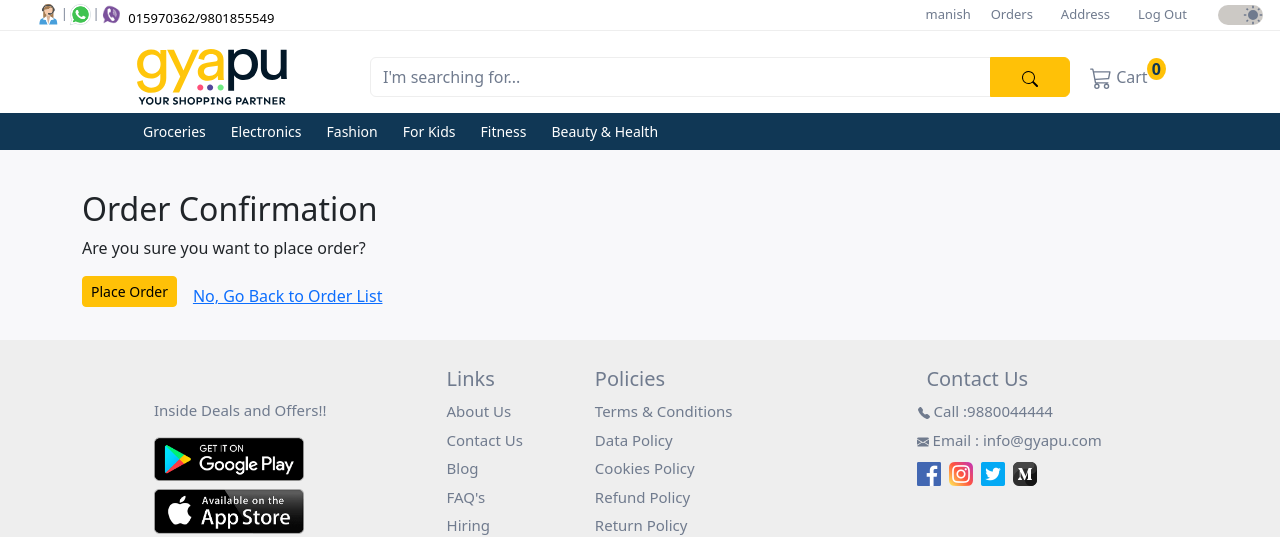
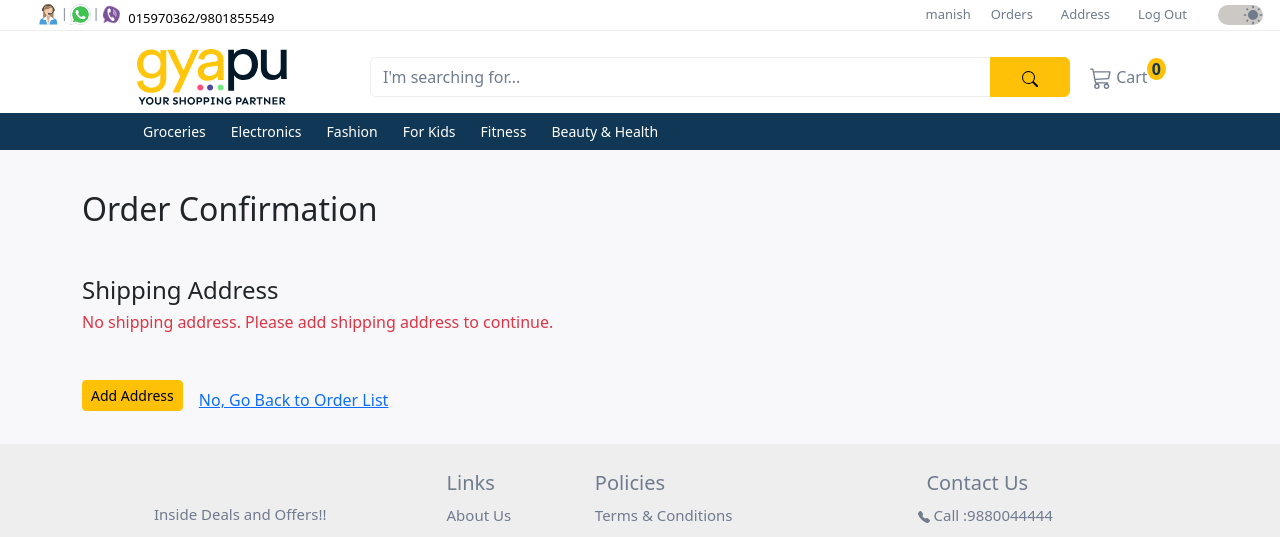
Before and after one commit to manish021124/ecommerce_django, a Django app: page /carts/checkout/ in a window 1280 px wide. Shown: the top 537 px of the page. Run offline with Django 5.2, Linux system fonts and the light colour scheme; a user stored in the database is signed in; data comes from the database, SQL or seed files in the repository; both versions use the stored data as it was after the commit.

Commit message:
made shipping address compulsory to place order, displayed shipping address in related templates

```diff
--- a/orders/models.py
+++ b/orders/models.py
@@ -7,6 +7,7 @@ from django.utils.timezone import now
 from django.utils.crypto import get_random_string
 from django.db.models import F, Sum, ExpressionWrapper, DecimalField
 from django.core.validators import MaxValueValidator
+from user.models import Address
 
 User = get_user_model()
 
@@ -30,6 +31,7 @@ class Order(models.Model):
   status = models.CharField(max_length=20, choices=STATUS_CHOICES, default='Pending')
   total_amount = models.DecimalField(max_digits=10, decimal_places=2)
   order_number = models.CharField(max_length=20, unique=True, editable=False)
+  shipping_address = models.ForeignKey(Address, on_delete=models.DO_NOTHING, null=True, blank=True, default=None)
 
   def __str__(self):
     return f"Order #{self.order_number} - {self.user.username}"
--- a/orders/templates/orders/order_confirmation.html
+++ b/orders/templates/orders/order_confirmation.html
@@ -2,15 +2,38 @@
 {% block title %} Confirm Order {% endblock title %}
 
 {% block content%}
-<h2>Order Confirmation</h2>
+<h2 class="mb-5">Order Confirmation</h2>
 <div class="mb-3">
-  <p>Are you sure you want to place order?</p>
-  <div class="d-flex">
-    <form method="post">
-      {% csrf_token %}
-      <button type="submit" name="confirm_order" class="btn btn-sm btn-warning">Place Order</button>
-    </form>
-    <a href="{% url 'cart_detail' %}" class="ms-3 mt-2">No, Go Back to Order List</a>
-  </div>
+  <form method="post">
+    {% csrf_token %}
+    <div class="mb-5">
+      <h4>Shipping Address</h4>
+        {% if addresses %}
+          <table class="table">
+            {% for address in addresses %}
+              <tr>
+                <td>
+                  <label>
+                    <input type="radio" name="selected_address" value="{{ address.id }}" {% if forloop.first %}checked{% endif %}>
+                    {{address.user.full_name }}--> {{ address.province }}, {{ address.city }}-{{ address.tole }}, {{ address.area }}
+                  </label>
+                </td>
+              </tr>
+            {% endfor %}
+          </table>
+        {% else %}
+          <h6 class="text-danger">No shipping address. Please add shipping address to continue.</h6>
+        {% endif %}
+    </div>
+
+    <div class="d-flex">
+      {% if addresses %}
+        <button type="submit" name="confirm_order" class="btn btn-sm btn-warning">Place Order</button>
+      {% else %}
+        <a href="{% url 'address_add' %}?source=checkout"><button class="btn btn-sm btn-warning">Add Address</button></a>
+      {% endif %}
+      <a href="{% url 'cart_detail' %}" class="ms-3 mt-2">No, Go Back to Order List</a>
+    </div>
+  </form>
 </div>
 {% endblock content %}
--- a/orders/templates/orders/order_detail.html
+++ b/orders/templates/orders/order_detail.html
@@ -7,6 +7,7 @@
   <p><strong>Order Number:</strong> {{ order.order_number }} </p>
   <p><strong>Date Ordered:</strong> {{ order.date_ordered }}</p>
   <p><strong>Status:</strong> {{ order.status }}</p>
+  <p><strong>Shipping Address:</strong> {{ order.shipping_address.province }}, {{ order.shipping_address.city }}-{{ order.shipping_address.tole }}, {{ order.shipping_address.area }}</p>
   {% if user_belong_to_store %}
   <p><strong>Ordered By:</strong><a href="{% url 'customer_profile_for_store' pk=order.user.id %}">{{ order.user }}</a></p>
   {% endif %}
--- a/orders/templates/orders/order_list_tab.html
+++ b/orders/templates/orders/order_list_tab.html
@@ -6,9 +6,9 @@
       <tr>
         <th>Order Number</th>
         <th>Date</th>
+        <th>Shipping Address</th>
         <th>Total Amount</th>
         <th></th>
-        {% comment %} <th>Status</th> {% endcomment %}
       </tr>
     </thead>
     <tbody>
@@ -16,8 +16,8 @@
         <tr>
           <td><a href="{% url 'order_detail' pk=order.pk %}">{{ order.order_number }}</a></td>
           <td>{{ order.date_ordered }}</td>
+          <td>{{ order.shipping_address.province }}, {{ order.shipping_address.city }}-{{ order.shipping_address.tole }}, {{ order.shipping_address.area }}</td>
           <td>{{ order.total_amount_override }}</td>
-          {% comment %} <td>{{ order.status }}</td> {% endcomment %}
           {% if order.status == 'Pending' or order.status == 'Processing' %}
             <td><a href="{% url 'order_cancel' pk=order.pk %}" class="btn btn-sm btn-danger">Cancel Order</a></td>
           {% else %}
@@ -26,7 +26,7 @@
         </tr>
       {% empty %}
         <tr>
-          <td colspan="4">No orders found.</td>
+          <td colspan="5">No orders found.</td>
         </tr>
       {% endfor %}
     </tbody>
--- a/orders/views.py
+++ b/orders/views.py
@@ -9,6 +9,8 @@ from django.contrib import messages
 from user.views import CustomerGroupRequiredMixin
 from django.contrib.auth.models import Group
 from django.db.models import Sum, F, ExpressionWrapper, DecimalField
+from user.forms import AddressRadioForm
+from user.models import Address
 
 class OrderListView(LoginRequiredMixin, ListView):
   model = Order
@@ -79,33 +81,41 @@ class CheckOutView(LoginRequiredMixin, CustomerGroupRequiredMixin, View):
   template_name = 'orders/order_confirmation.html'
 
   def get(self, request, *args, **kwargs):
-    return render(request, self.template_name)
+    # retrieve addresses belonging to the current user
+    addresses = request.user.address_set.all()
+    return render(request, self.template_name, {'addresses': addresses, 'address_form': AddressRadioForm()})
 
   def post(self, request, *args, **kwargs):
     try:
       if 'confirm_order' in request.POST:
-        order = Order.objects.create(user=request.user)
+        address_id = request.POST.get('selected_address')
+        if address_id:
+          order = Order.objects.create(user=request.user)
 
-        total_amount = order.calculate_total_amount()
-        order.total_amount = total_amount
+          total_amount = order.calculate_total_amount()
+          order.total_amount = total_amount
+          address = Address.objects.get(pk=address_id)
+          order.shipping_address = address
+          order.save()
 
-        order.save()
-
-        cart_items = request.user.cart.items.all()
-        for cart_item in cart_items:
-          OrderItem.objects.create(
-            order = order,
-            product = cart_item.product,
-            quantity = cart_item.quantity,
-            price = cart_item.price,
-            discount_percentage = cart_item.discount_percentage
-          )
-        # clear user's cart
-        request.user.cart.items.all().delete()
-        # delete the cart
-        request.user.cart.delete()
-        messages.success(request, 'Order added successfully.')
-        return redirect('/orders/')
+          cart_items = request.user.cart.items.all()
+          for cart_item in cart_items:
+            OrderItem.objects.create(
+              order = order,
+              product = cart_item.product,
+              quantity = cart_item.quantity,
+              price = cart_item.price,
+              discount_percentage = cart_item.discount_percentage
+            )
+          # clear user's cart
+          request.user.cart.items.all().delete()
+          # delete the cart
+          request.user.cart.delete()
+          messages.success(request, 'Order added successfully.')
+          return redirect('/orders/')
+        else:
+          messages.error(request, 'Please select a shipping address.')
+          return redirect('checkout')
       else:
         messages.error(request, 'Please confirm your order.')
         return redirect('cart_detail')
--- a/user/forms.py
+++ b/user/forms.py
@@ -120,3 +120,10 @@ class AddressAddForm(BaseAddressForm):
 
 class AddressUpdateForm(BaseAddressForm):
   pass
+
+
+# for adding address while placing order
+class AddressRadioForm(forms.ModelForm):
+  class Meta:
+    model = Address
+    fields = ['province', 'city', 'area', 'tole']
--- a/user/models.py
+++ b/user/models.py
@@ -78,13 +78,13 @@ class Profile(models.Model):
 
 class Address(models.Model):
   PROVINCE_CHOICES = (
-    ('Province 1', 'Koshi Province'),
-    ('Province 2', 'Madesh Province'),
-    ('Province 3', 'Bagmati Province'),
-    ('Province 4', 'Gandaki Province'),
-    ('Province 5', 'Lumbini Province'),
-    ('Province 6', 'Karnali Province'),
-    ('Province 7', 'Sudurpashchim Province'),
+    ('Koshi Province', 'Koshi Province'),
+    ('Madesh Province', 'Madesh Province'),
+    ('Bagmati Province', 'Bagmati Province'),
+    ('Gandaki Province', 'Gandaki Province'),
+    ('Lumbini Province', 'Lumbini Province'),
+    ('Karnali Province', 'Karnali Province'),
+    ('Sudurpashchim Province', 'Sudurpashchim Province'),
   )
   id = models.UUIDField(
     primary_key = True,
--- a/user/templates/address/list.html
+++ b/user/templates/address/list.html
@@ -19,7 +19,7 @@
       </tbody>
     </table>
   {% else %}
-    <p>Please add shipping address.</p>
+    <h4 class="text-danger">No address available.</h4>
   {% endif %}
 
 {% endblock %}
--- a/user/views.py
+++ b/user/views.py
@@ -10,7 +10,7 @@ from django.contrib.auth import login, authenticate, logout
 from django.contrib.auth.mixins import LoginRequiredMixin, UserPassesTestMixin
 from django.contrib.auth.models import Group
 from random import sample
-from django.db.models import Q
+from django.db.models import Q, Count
 from django.conf import settings
 from allauth.account.forms import ChangePasswordForm
 from django.http import HttpResponseRedirect, Http404
@@ -385,6 +385,11 @@ class AddressAddView(LoginRequiredMixin, CustomerGroupRequiredMixin, CreateView)
   def form_valid(self, form):
     form.instance.user = self.request.user
     messages.success(self.request, 'Address added successfully!')
+    # check if the source page parameter is present in the request
+    source = self.request.GET.get('source')
+    if source == 'checkout':
+      form.save()
+      return redirect(reverse('checkout'))
     return super().form_valid(form)
 
   def form_invalid(self, form):
@@ -408,6 +413,12 @@ class AddressUpdateView(LoginRequiredMixin, CustomerGroupRequiredMixin, UpdateVi
       return HttpResponseRedirect(success_url)
     return super().dispatch(request, *args, **kwargs)
 
+  def get(self, request, *args, **kwargs):
+    address = self.get_object()
+    order_count = address.order_set.count()
+    has_orders = order_count > 0
+    return render(request, self.template_name, {'form': self.get_form(), 'has_orders': has_orders, 'address': address})
+
   def form_valid(self, form):
     messages.success(self.request, "Address updated successfully!")
     return super().form_valid(form)
@@ -426,8 +437,14 @@ class AddressDeleteView(LoginRequiredMixin, CustomerGroupRequiredMixin, View):
   def post(self, request, pk):
     try:
       address = get_object_or_404(Address, pk=pk)
-      address.delete()
-      messages.success(request, f"Your address was deleted successfully.")
+      # check if the address is associated with any order
+      order_count = address.order_set.count()
+      has_orders = order_count > 0
+      if has_orders:
+        messages.error(request, "This address is associated with orders and cannot be deleted.")
+      else:
+        address.delete()
+        messages.success(request, f"Your address was deleted successfully.")
     except Exception as e:
       messages.error(request, f"An error occurred while deleting address: {str(e)}")
     return redirect(self.success_url)
```
Also changed, not shown: user/templates/address/update.html (+6 -4 lines), db.sqlite3, orders/migrations/0003_order_shipping_address.py (added), user/migrations/0008_alter_address_province.py (added), user/templates/address/delete.html (deleted).
